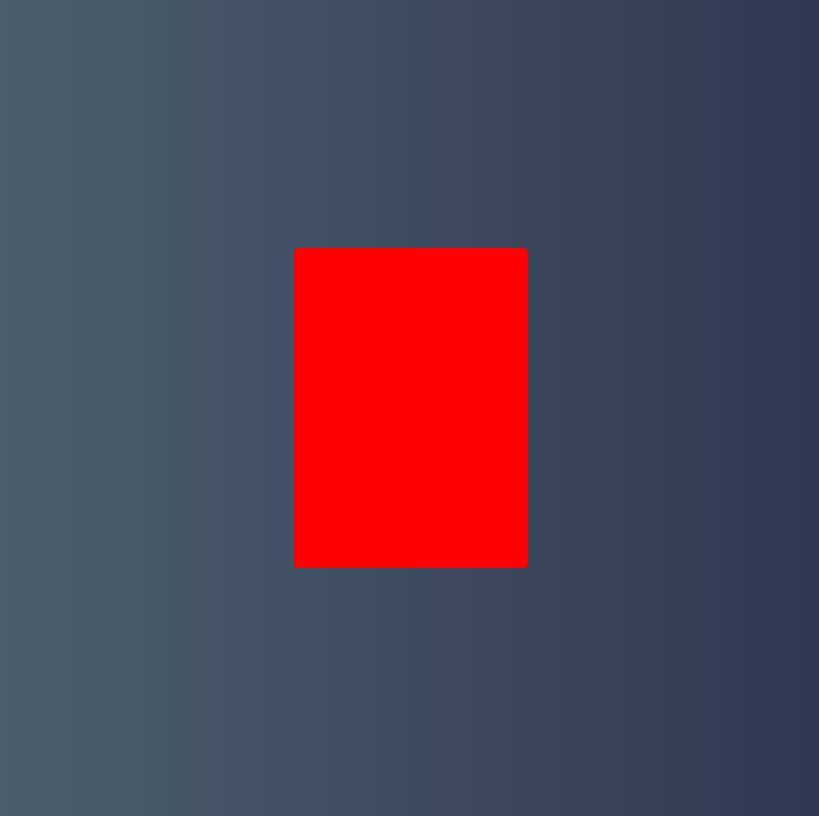
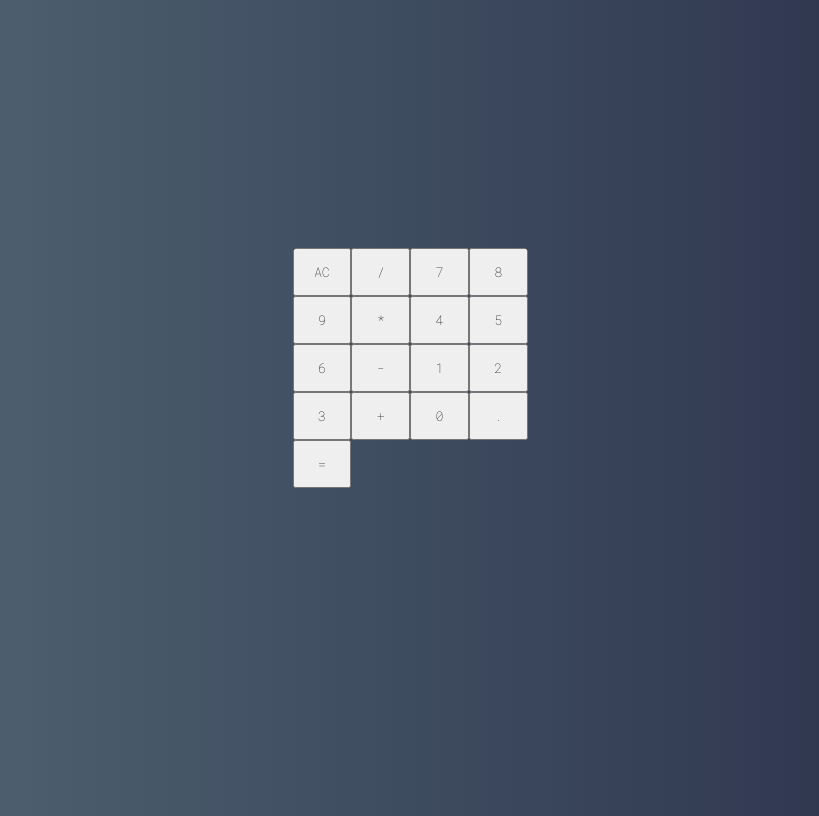
Before and after one commit to celiocarneirocrivellar-cmd/calculadora, a React (Create React App) app in the folder calculadora/: page / in a window 1280 px wide. Shown: the whole page, without its empty margins (230-1049 px from the left). Built offline with nearby package versions, Linux system fonts and the light colour scheme.

Commit message:
feat: implement reusable button component

```diff
--- /dev/null
+++ b/calculadora/src/components/Button.css
@@ -0,0 +1,13 @@
+:root {
+    --bg-button: #f0f0f0;
+    --border-button: solid 1px #888;
+};
+
+.button {
+    font-size: 1.4em;
+    background-color: var(--bg-button);
+    border:none;
+    border-right: var(--border-button);
+    border-bottom: var(--border-button);
+    outline: none;
+}
--- /dev/null
+++ b/calculadora/src/components/Button.jsx
@@ -0,0 +1,5 @@
+import React from 'react';
+import './Button.css';
+
+export default props =>
+    <button className='button'>{props.label}</button>
--- a/calculadora/src/main/Calculator.css
+++ b/calculadora/src/main/Calculator.css
@@ -3,5 +3,8 @@
     width: 235px;
     border-radius: 5px;
     overflow: hidden;
-    background-color: red;
+
+    display: grid;
+    grid-template-columns: repeat(4, 25%);
+    grid-template-rows: 48px 48px 48px 48px 48px;
 }
--- a/calculadora/src/main/Calculator.jsx
+++ b/calculadora/src/main/Calculator.jsx
@@ -1,11 +1,29 @@
 import React, { Component } from 'react';
 import './Calculator.css';
+
+import Button from '../components/Button';
 
 export default class Calculator extends Component {
     render() {
         return (
             <div className='calculator'>
-
+                <Button label="AC" />
+                <Button label="/" />
+                <Button label="7" />
+                <Button label="8" />
+                <Button label="9" />
+                <Button label="*" />
+                <Button label="4" />
+                <Button label="5" />
+                <Button label="6" />
+                <Button label="-" />
+                <Button label="1" />
+                <Button label="2" />
+                <Button label="3" />
+                <Button label="+" />
+                <Button label="0" />
+                <Button label="." />
+                <Button label="=" />
             </div>
         )
     }
```
